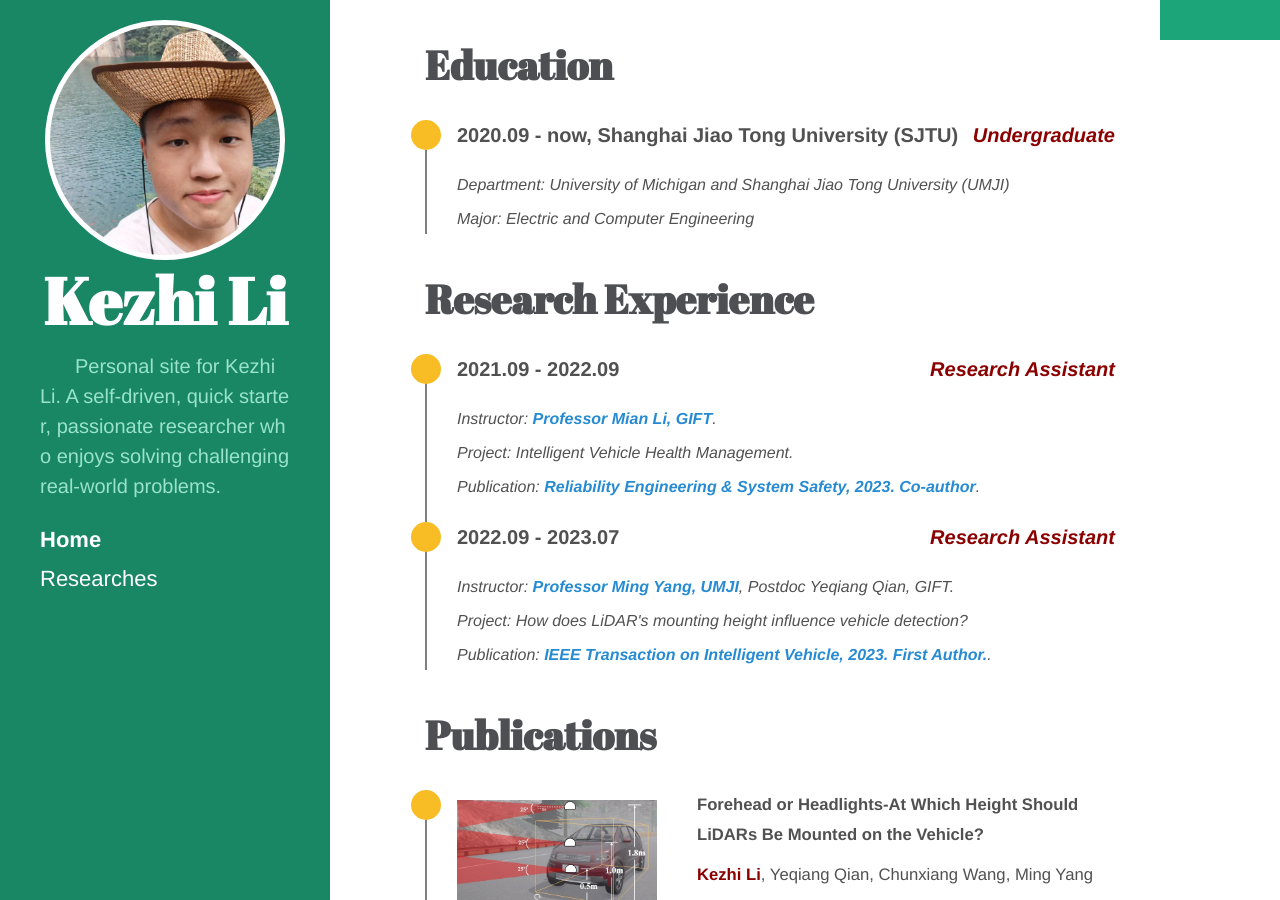
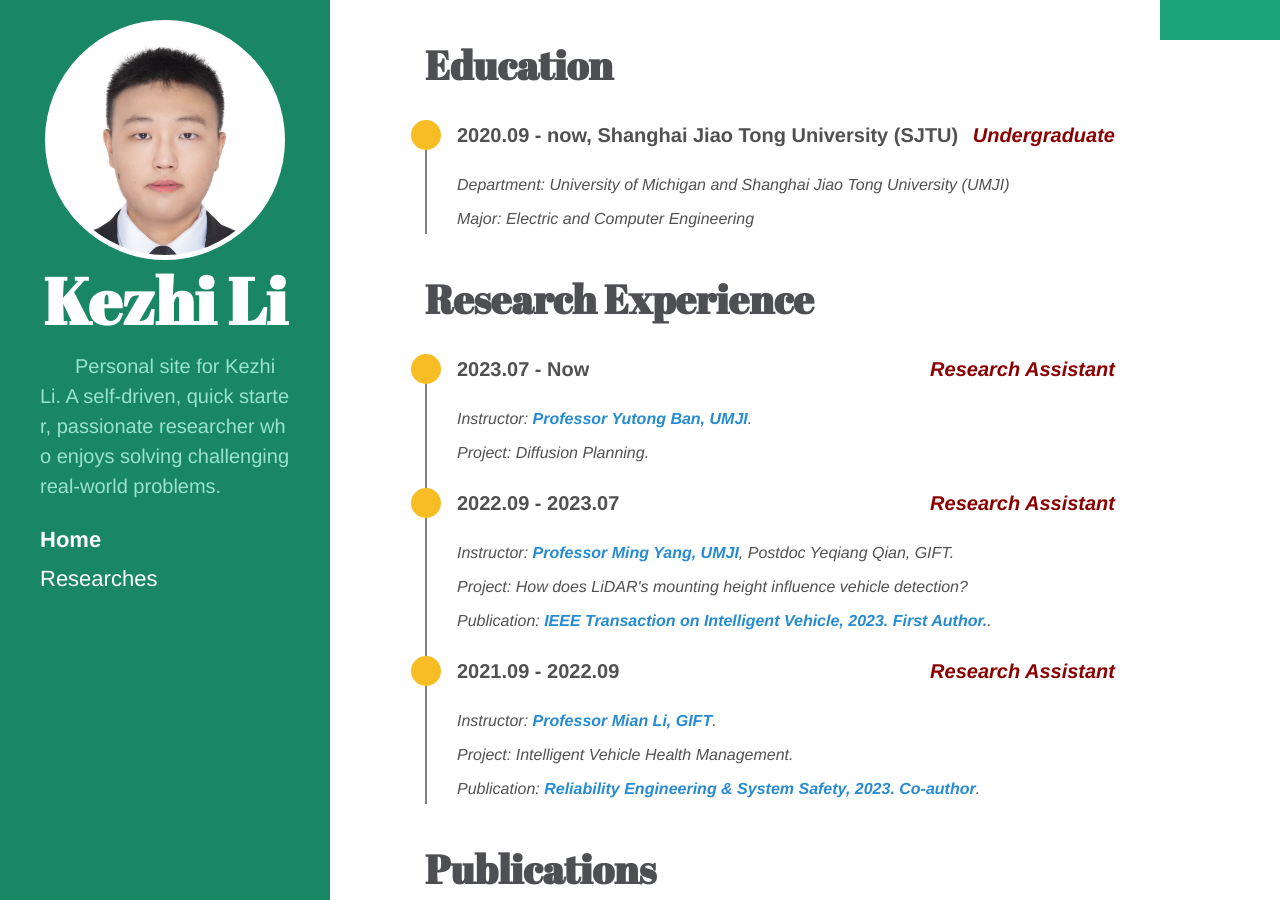
Before and after one commit to little-black-sjtu/likezhi.github.io, a Jekyll site: the page built from index.html, in a window 1280 px wide and 900 px high. Built offline with Jekyll 4.4.1, drawn with Linux system fonts in a browser that asks for light colours; Markdown is read by kramdown in place of the engine named in the settings.

Commit message:
feat: add a research exp of ban

```diff
--- a/index.html
+++ b/index.html
@@ -34,16 +34,13 @@ title: Home
               <ul class="timeline">
                 <li>
                   <div class="firstline">
-                    <span class="left">2021.09 - 2022.09</span> <span class="right">Research Assistant</span>
+                    <span class="left">2023.07 - Now</span> <span class="right">Research Assistant</span>
                   </div>
                   <div class="normalcontent">
-                    Instructor:&nbsp;<a href="https://gift.sjtu.edu.cn/lm/main.htm" target="_blank">Professor Mian Li, GIFT</a>.
+                    Instructor:&nbsp;<a href="https://people.csail.mit.edu/yban/index.html" target="_blank">Professor Yutong Ban, UMJI</a>.
                   </div>
                   <div class="normalcontent">
-                    Project: Intelligent Vehicle Health Management.
-                  </div>
-                  <div class="normalcontent">
-                    Publication:&nbsp;<a href="#lidar_height">Reliability Engineering & System Safety, 2023. Co-author</a>.
+                    Project: Diffusion Planning.
                   </div>
                 </li>
                 <li>
@@ -58,6 +55,20 @@ title: Home
                   </div>
                   <div class="normalcontent">
                     Publication:&nbsp;<a href="#sensor_fault_detection">IEEE Transaction on Intelligent Vehicle, 2023. First Author.</a>.
+                  </div>
+                </li>
+                <li>
+                  <div class="firstline">
+                    <span class="left">2021.09 - 2022.09</span> <span class="right">Research Assistant</span>
+                  </div>
+                  <div class="normalcontent">
+                    Instructor:&nbsp;<a href="https://gift.sjtu.edu.cn/lm/main.htm" target="_blank">Professor Mian Li, GIFT</a>.
+                  </div>
+                  <div class="normalcontent">
+                    Project: Intelligent Vehicle Health Management.
+                  </div>
+                  <div class="normalcontent">
+                    Publication:&nbsp;<a href="#lidar_height">Reliability Engineering & System Safety, 2023. Co-author</a>.
                   </div>
                 </li>
               </ul>
```
Also changed, not shown: public/pictures/selfie.jpg.
